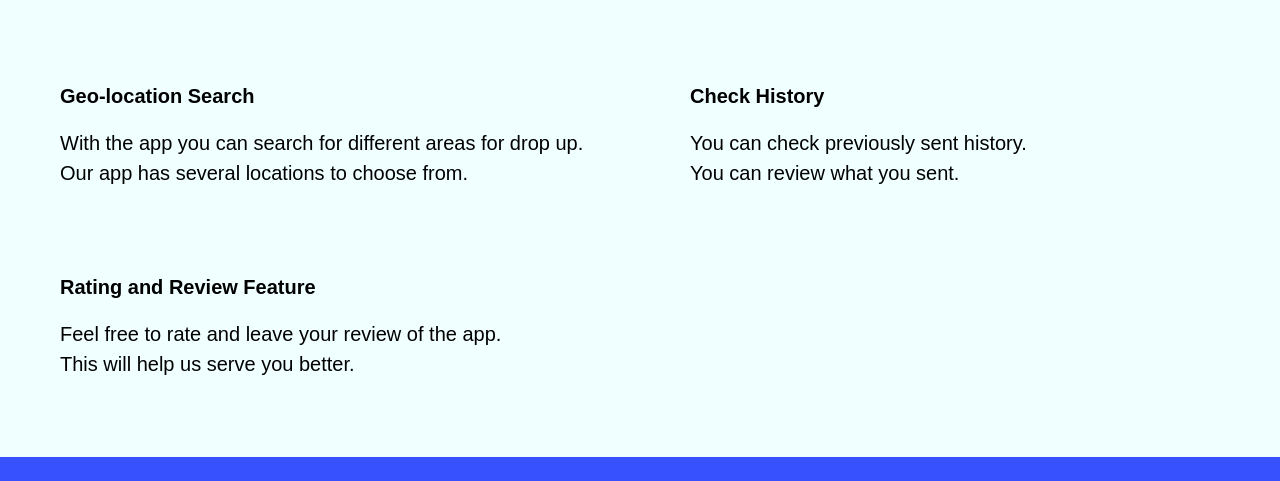
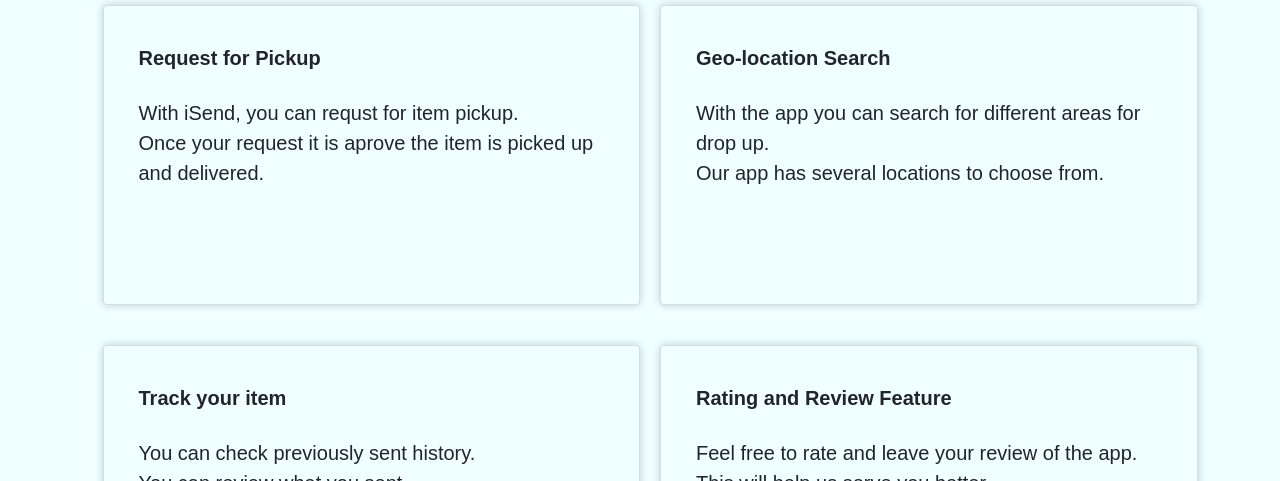
Before and after one commit to City-solutions/isend-website, a plain HTML site: page index.html in a window 1280 px wide. Shown: the part 827-1308 px from the top of the page. Drawn offline with nearby package versions, Linux system fonts and the light colour scheme.

Commit message:
flexible page

```diff
--- a/index.html
+++ b/index.html
@@ -3,19 +3,26 @@
     <head>
         <title>iSend</title>
         <link rel="stylesheet" href="styles.css">
-        <link rel="stylesheet" href="https://cdnjs.cloudflare.com/ajax/libs/font-awesome/4.7.0/css/font-awesome.min.css">
-        <link rel="stylesheet" href="https://cdnjs.cloudflare.com/ajax/libs/ionicons/5.5.2/css/ionicons.min.css">
+        <link rel="stylesheet"
+            href="https://cdnjs.cloudflare.com/ajax/libs/font-awesome/4.7.0/css/font-awesome.min.css">
+        <link rel="stylesheet"
+            href="https://stackpath.bootstrapcdn.com/bootstrap/4.5.2/css/bootstrap.min.css"
+            integrity="sha384-JcKb8q3iqJ61gNV9KGb8thSsNjpSL0n8PARn9HuZOnIxN0hoP+VmmDGMN5t9UJ0Z"
+            crossorigin="anonymous">
         <meta name="viewport" content="width=device-width, initial-scale=1.0">
         <meta charset="UTF-8">
-        <meta name="description" content="iSend is a courier service app that helps you send your items to your door step.">
-        <meta name="keywords" content="iSend, courier, delivery, send, app, service,">
-        <meta name="author" content="iSend">
+        <meta name="description" content="iSend is a courier service app that
+            helps you send your items to your door step.">
+        <meta name="keywords" content="iSend, courier, delivery, send, app,
+            service,">
+        <meta name="author" content="iSend" width="70%">
         <meta name="viewport" content="width=device-width, initial-scale=1.0">
     </head>
     <body>
         <nav class="navbar">
             <!-- LOGO -->
-            <div class="logo"><img class="im-logo"src="images/isend.png" alt="isend logo" width="100" height="100"></div>
+            <div class="logo"><img class="im-logo" src="images/isend.png"
+                    alt="isend logo" width="100" height="100"></div>
 
             <!-- NAVIGATION MENU -->
             <ul class="nav-links">
@@ -23,7 +30,6 @@
                 <!-- USING CHECKBOX HACK -->
                 <input type="checkbox" id="checkbox_toggle" />
                 <label for="checkbox_toggle" class="hamburger">&#9776;</label>
-
                 <!-- NAVIGATION MENUS -->
                 <div class="menu">
 
@@ -41,21 +47,24 @@
                     <div class="content">
                         <div class="text main-text">
                             <h1>We send,<br> <span> you relax</span> </h1>
-                            <p>iSend your favourite courier service where we do your sending
+                            <p>iSend your favourite courier service where we do
+                                your sending
 
                                 <br> and delivery for you to your door step.
-
                             </p>
 
                             <br><br>
-                            <button class="d-btn"><a href="https://play.google.com/store/apps/details?id=com.citysolution.isend"> Download</a></button>
+                            <button class="d-btn"><a
+                                    href="https://play.google.com/store/apps/details?id=com.citysolution.isend">
+                                    Download</a></button>
                         </div>
 
                     </div>
                 </div>
                 <div class="grid-item">
-                    <div class="isend">
-                        <img class="img-front" src="images/onboard 2.png" alt="iSend" width=250 height=420>
+                    <div class="isend" width="70%">
+                        <img class="img-front" src="images/onboard 2.png"
+                            alt="iSend" width=250 height=420>
                     </div>
                 </div>
 
@@ -64,38 +73,50 @@
 
         <!-- Features -->
         <div class="features">
-            <div class="grid-container">
-            <h1 class="row features-heading text-center">Application Features</h1>
-                <div class="grid-item">
-                    <h1>Request Item Pickup</h1>
+            <h1 class="features-heading text-center">Application Features</h1>
+            <div class="grid-container row justify-content-center">
+                <div class="grid-item card col-md-5">
+                    <div class="card-body">
+                        <h1>Request for Pickup</h1>
                         <p>With iSend, you can requst for item pickup. <br>
-                    Once your request it is aprove the item is picked up and delivered.</p>
-                    <br><br>
-                </div>
-                <div class="grid-item">
-                    <h1>Geo-location Search</h1>
-                    <p>With the app you can search for different areas for drop up. <br>
-                    Our app has several locations to choose from.</p>
-                    <br><br>
+                            Once your request it is aprove the item is picked up
+                            and delivered.</p>
+                        <br>
 
                     </div>
-                <div class="grid-item">
-                    <h1>Check History</h1>
+                </div>
+                <div class="grid-item card col-md-5">
+                    <div class="card-body">
+                        <h1>Geo-location Search</h1>
+                        <p>With the app you can search for different areas for
+                            drop up. <br>
+                            Our app has several locations to choose from.
+
+                        </p>
+                    </div>
+                </div>
+                <div class="grid-item card col-md-5">
+                    <div class="card-body">
+                        <h1>Track your item</h1>
                         <p>You can check previously sent history. <br>
                             You can review what you sent.
                         </p>
-                    <br><br>
+                        <br>
+
+                    </div>
                 </div>
 
 
-                <div class="grid-item">
+                <div class="grid-item card col-md-5">
+                    <div class="card-body">
                         <h1>Rating and Review Feature</h1>
-                    <p>Feel free to rate and leave your review of the app. <br>
+                        <p>Feel free to rate and leave your review of the app.
                             This will help us serve you better.</p>
-                    <br><br>
+                        <!-- add the image -->
 
                     </div>
 
+                </div>
             </div>
         </div>
 
@@ -108,11 +129,13 @@
         <footer id="nav-contact">
 
             <ul class="social_icon">
-        <li><a href="https://www.youtube.com/watch?v=10i5Pd5u45U"><ion-icon name="logo-youtube"></ion-icon></a></li>
+                <li><a href="https://www.youtube.com/watch?v=10i5Pd5u45U"><ion-icon
+                            name="logo-youtube"></ion-icon></a></li>
                 <li><a href="#"><ion-icon name="logo-facebook"></ion-icon></a></li>
                 <li><a href="#"><ion-icon name="logo-twitter"></ion-icon></a></li>
                 <li><a href="#"><ion-icon name="logo-instagram"></ion-icon></a></li>
-        <li><a href="team.cleancity@gmail.com"><ion-icon name="mail-outline"></ion-icon></a></li>
+                <li><a href="team.cleancity@gmail.com"><ion-icon
+                            name="mail-outline"></ion-icon></a></li>
 
             </ul>
             <ul class="footer-menu">
@@ -125,6 +148,8 @@
 
         </footer>
         <!-- usage for ioicons -->
-    <script type="module" src="https://unpkg.com/ionicons@7.1.0/dist/ionicons/ionicons.esm.js"></script>
-<script nomodule src="https://unpkg.com/ionicons@7.1.0/dist/ionicons/ionicons.js"></script>
+        <script type="module"
+            src="https://unpkg.com/ionicons@7.1.0/dist/ionicons/ionicons.esm.js"></script>
+        <script nomodule
+            src="https://unpkg.com/ionicons@7.1.0/dist/ionicons/ionicons.js"></script>
     </html>
--- a/styles.css
+++ b/styles.css
@@ -210,6 +210,33 @@
     padding-top: 1em;
 }
 
+.card{
+    position: relative;
+    width: 100%;
+    height: 100%;
+    background: #fff;
+    border-radius: 10px;
+    box-shadow: 0 0 10px rgba(0,0,0,0.2);
+    transition: 1s;
+    margin-top: 20px;
+    margin-bottom: 20px;
+    margin-left: 20px;
+    max-height: 400px;
+    min-height: 300px;
+}
+
+.card:hover{
+    transform: translateY(-10px);
+    box-shadow: 0 0 20px rgba(0,0,0,0.2);
+}
+
+.card-img-top{
+    height: 200px;
+    border-top-left-radius: 10px;
+    border-top-right-radius: 10px;
+
+}
+
 .features-heading{
     background-color: #F0FFFF;
     padding: 90px 90px 30px 30px;
```
Lines whose indentation alone changed are shown as unchanged.
